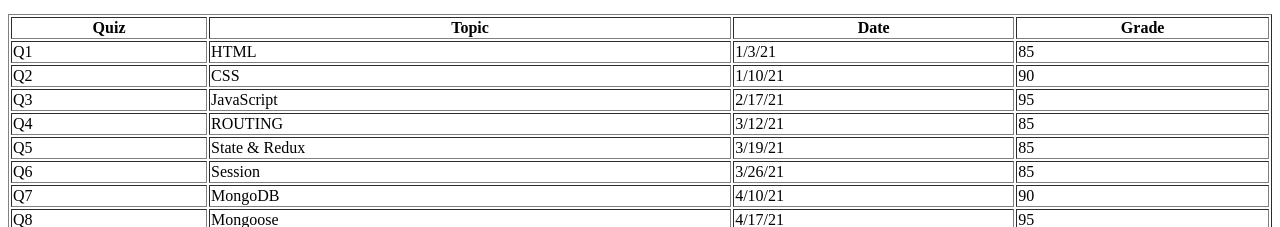
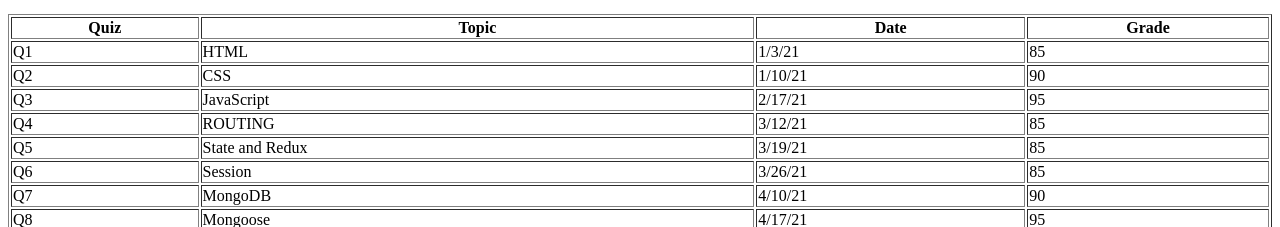
Before and after one commit to mabdulam/kanbas-react-web-app, a React (Create React App) app: page /#/Labs/Lab1 in a window 1280 px wide. Shown: the part 1340-1567 px from the top of the page. Built offline with nearby package versions, Linux system fonts and the light colour scheme.

Commit message:
Minor amendment to table

```diff
--- a/src/Labs/Lab1/index.tsx
+++ b/src/Labs/Lab1/index.tsx
@@ -114,7 +114,7 @@
             </tr>
             <tr>
               <td>Q5</td>
-              <td>State & Redux</td>
+              <td>State and Redux</td>
               <td>3/19/21</td>
               <td>85</td>
             </tr>
```
